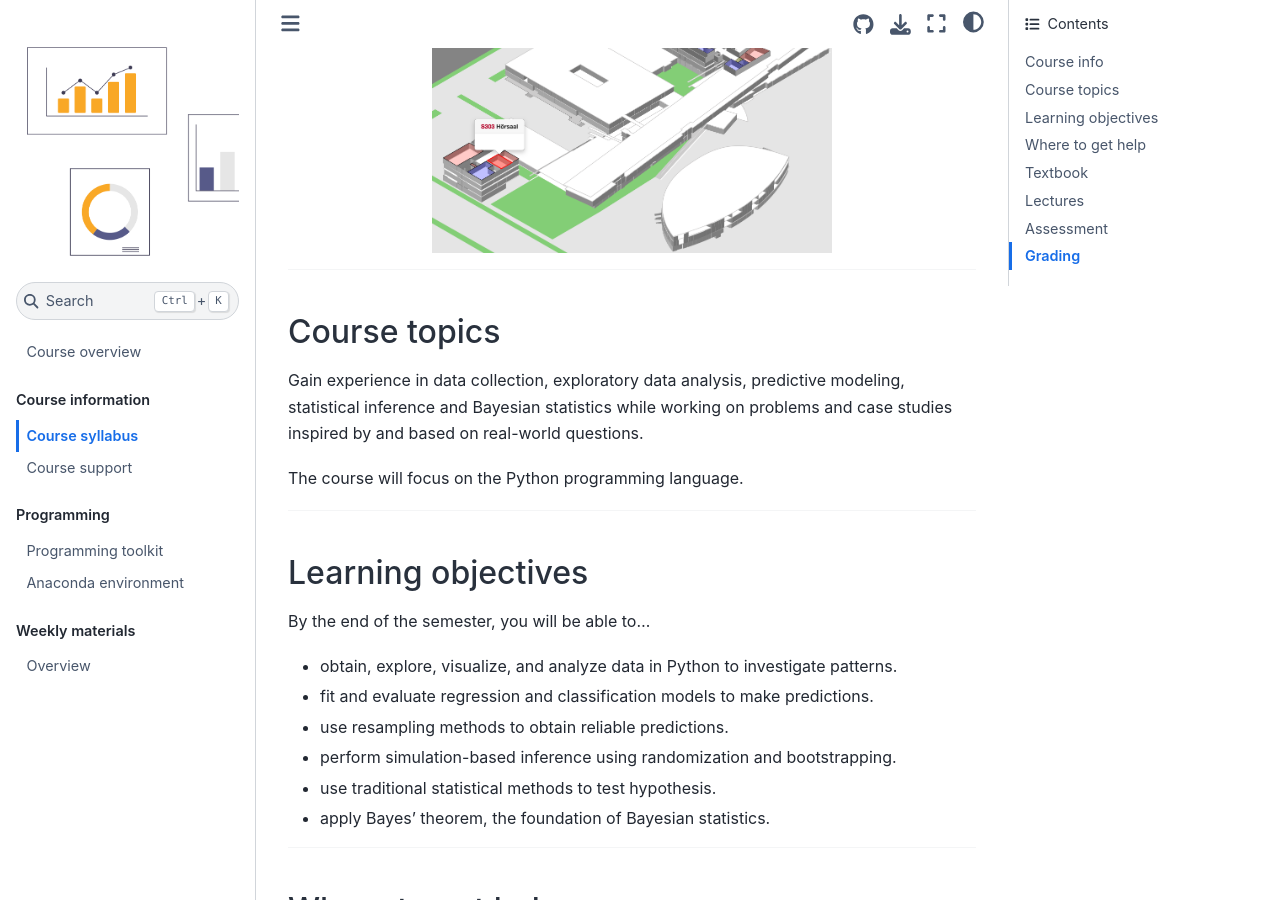
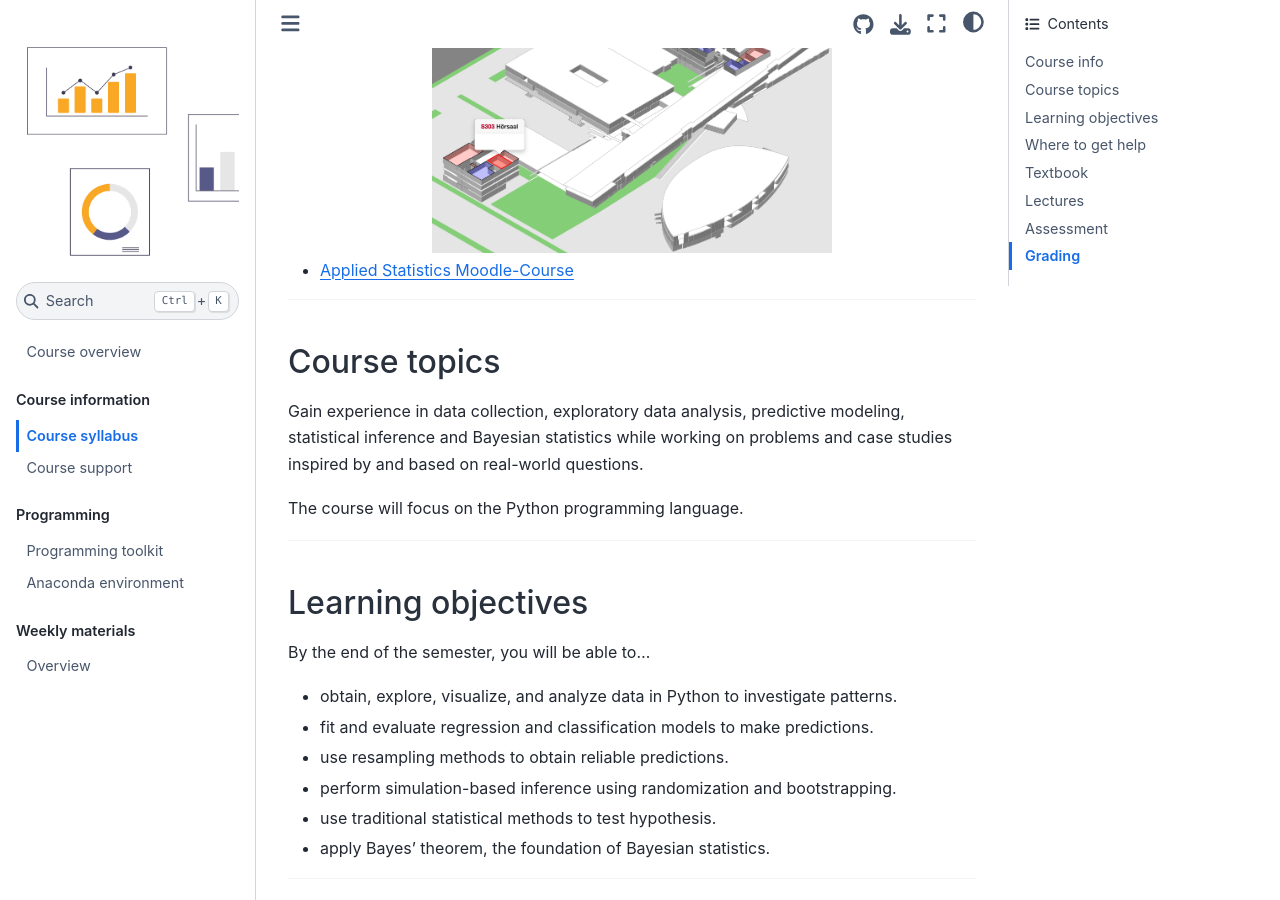
Before and after one commit to as-ws22/website, a Jupyter Book: the page built from docs/course-syllabus.md, in a window 1280 px wide and 900 px high, scrolled down 484 px. Built offline with Jupyter Book 1.0.4 settings and Sphinx 7.4.7 and the Sphinx Book theme 1.1.4, drawn with Linux system fonts in a browser that asks for light colours; comment, search, counter and statistics services are not loaded.

Commit message:
Update course-syllabus.md

````diff
--- a/docs/course-syllabus.md
+++ b/docs/course-syllabus.md
@@ -19,6 +19,9 @@
 :width: 400px
 :align: center
 ```
+
+
+- [Applied Statistics Moodle-Course](https://e-learning.hdm-stuttgart.de/moodle/course/view.php?id=9646)
 
 ---
 
````
